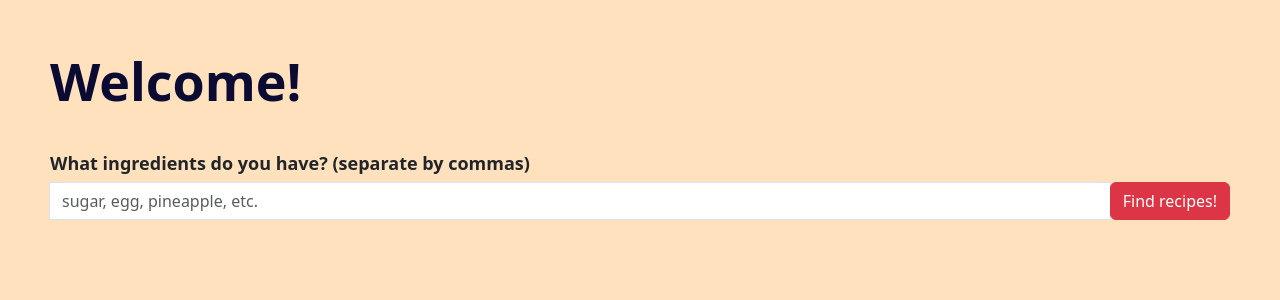
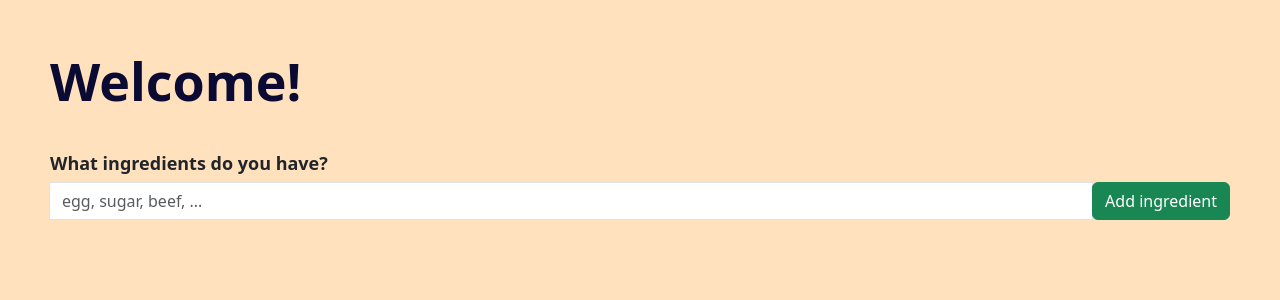
Before and after one commit to gpot22/RecipeRecommendations, a Flask app: page / in a window 1280 px wide. Shown: the part 88-388 px from the top of the page. Run offline with Flask 3, Linux system fonts and the light colour scheme.

Commit message:
update sessionStorage with ingredients

```diff
--- /dev/null
+++ b/website/static/input.js
@@ -0,0 +1,28 @@
+document.addEventListener('DOMContentLoaded', () => {
+    let inputBox = document.querySelector('#search')  // get input box element
+    let addIngredientBtn = document.querySelector('#add-ingredient')  // get add ingredient button element
+
+    addIngredientBtn.addEventListener('click', () => {
+        addIngredient(inputBox)
+    })
+})
+
+function addIngredient(inputBox) {
+    let ingredient = inputBox.value.trim()
+    if(!ingredient) return;
+    let ingredientList = JSON.parse(sessionStorage.getItem("ingredients") || "[]");
+    if(ingredientList.includes(ingredient)) return;
+    ingredientList.push(ingredient)
+    sessionStorage.setItem("ingredients", JSON.stringify(ingredientList))
+    inputBox.value = ''
+    // // Adding ingredient
+    // ingredients.push(ingredient);
+
+    // // Saving
+    // sessionStorage.setItem("ingredients", JSON.stringify(ingredients));
+    // // console.log('hi')
+    // // console.log(ingredients)
+
+    // // Don't submit form
+    // return false;
+};
--- a/website/templates/base.html
+++ b/website/templates/base.html
@@ -31,17 +31,17 @@
 
     <div class="welcome">Welcome!</div>
 
+
     <section class="search-area">
-        <form id="user-input" class="input-group search-form" method="post">
-            <label for="search" class="question-label">What ingredients do you have? (separate by commas)</label>
+        <!-- Input Ingredients -->
+        <div class="input-group search-form">
+            <label for="search" class="question-label">What ingredients do you have?</label>
             <br>
-            <input type="text" class="form-control" name="search" placeholder="sugar, egg, pineapple, etc." class="m-2">
-            <!-- <button type="button" class="btn btn-success">Add ingredient</button> -->
+            <input type="text" class="form-control" name="search" id="search" placeholder="egg, sugar, beef, ...">
             <div class="input-group-append">
-                <button type="submit" class="btn btn-danger">Find recipes!</button>
+                <button type="button" id="add-ingredient" class="btn btn-success">Add ingredient</button>
             </div>
-        </form>
-
+        </div>
         <!-- CHIPS -->
         <div id="chips">
             {% for i in ingredients%}
@@ -56,5 +56,7 @@
     <!-- RESULTS -->
     {% block content %} {% endblock %}
 
-    <script src="https://cdn.jsdelivr.net/npm/bootstrap@5.3.2/dist/js/bootstrap.min.js" integrity="sha384-BBtl+eGJRgqQAUMxJ7pMwbEyER4l1g+O15P+16Ep7Q9Q+zqX6gSbd85u4mG4QzX+" crossorigin="anonymous"></script></body>
+    <script src="https://cdn.jsdelivr.net/npm/bootstrap@5.3.2/dist/js/bootstrap.min.js" integrity="sha384-BBtl+eGJRgqQAUMxJ7pMwbEyER4l1g+O15P+16Ep7Q9Q+zqX6gSbd85u4mG4QzX+" crossorigin="anonymous"></script>
+    <script src="../static/input.js"></script>
+</body>
 </html>
```
